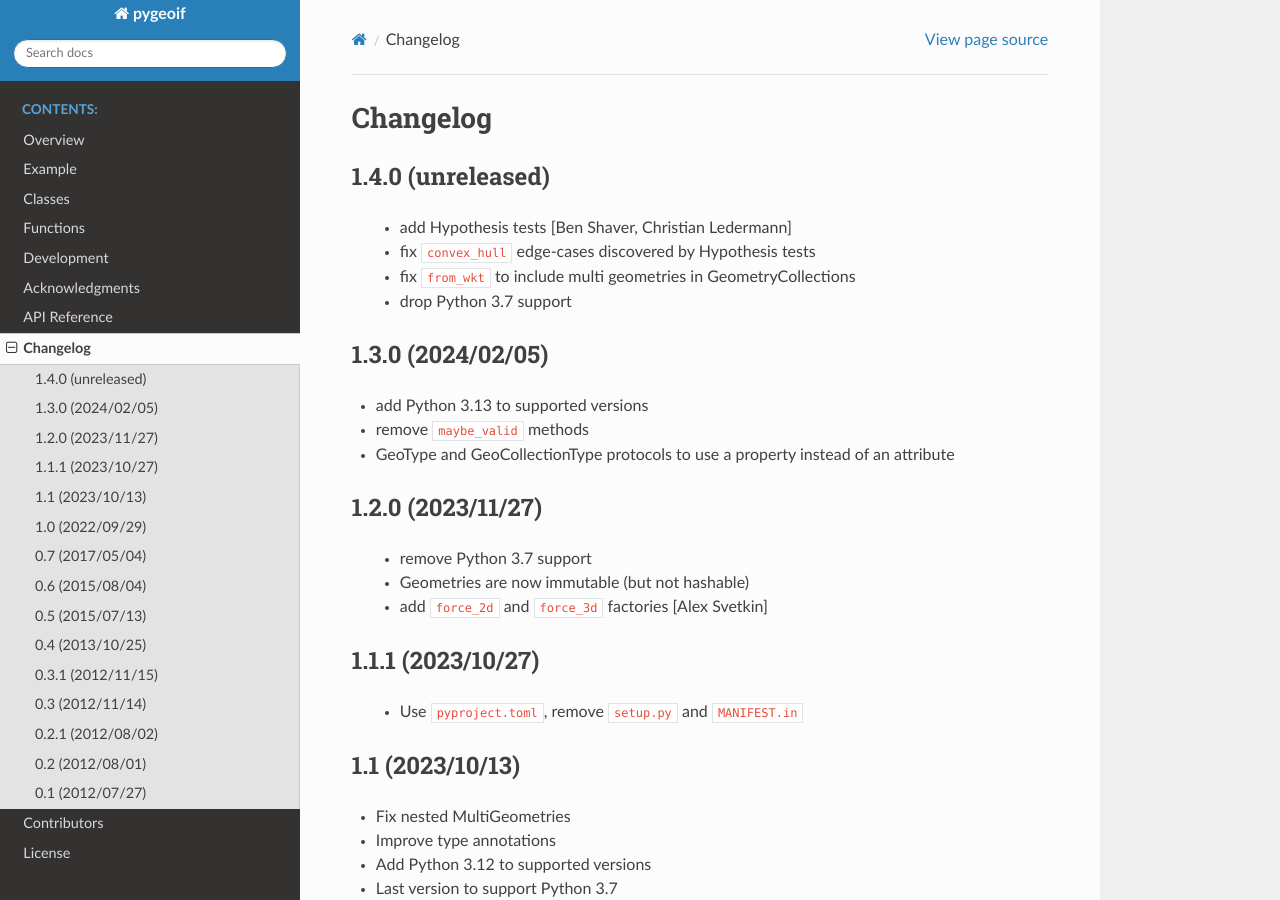
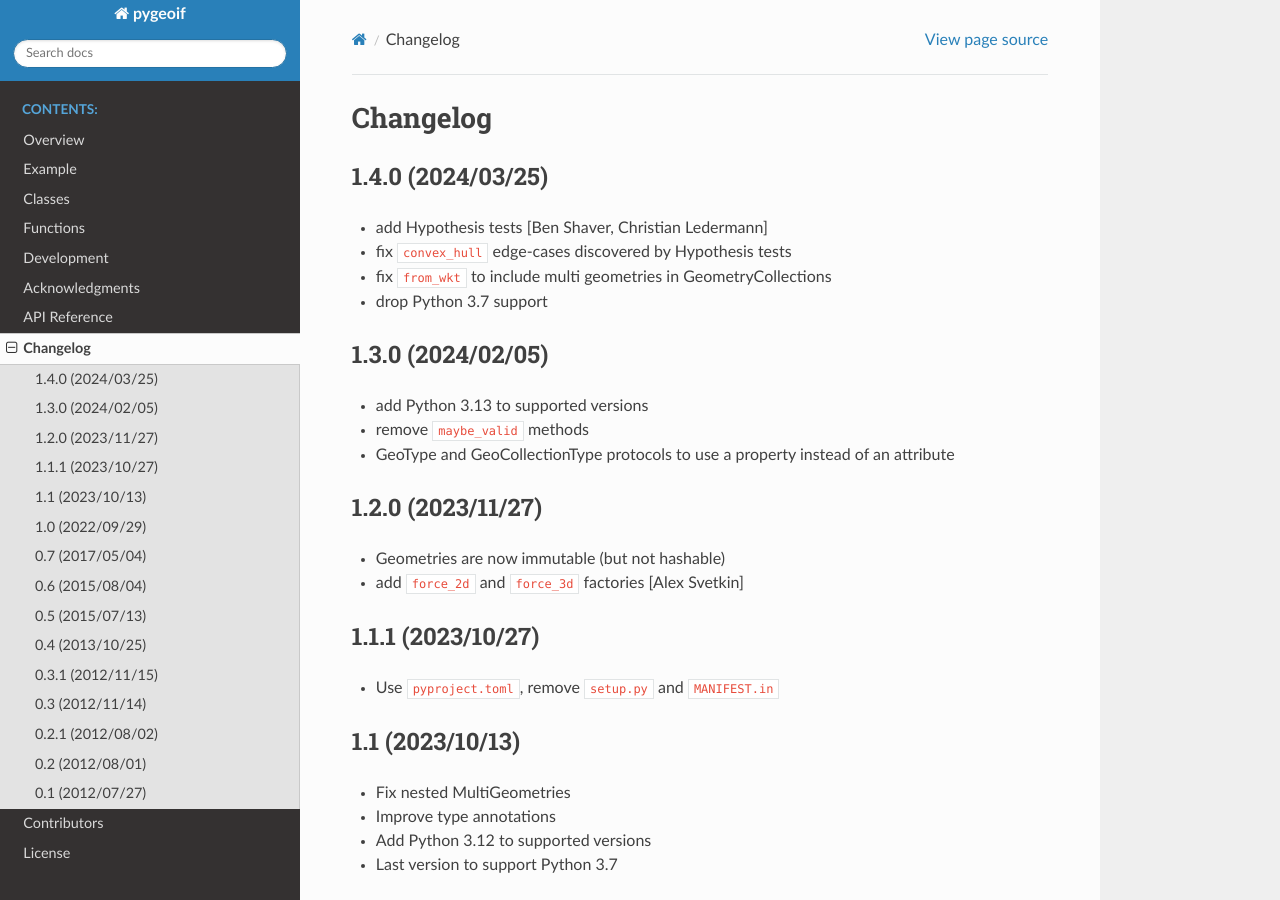
Before and after one commit to cleder/pygeoif, a Sphinx documentation site: the page built from docs/HISTORY.rst, in a window 1280 px wide and 900 px high. Built offline with Sphinx 7.4.7 and the Read the Docs theme 2.0.0, drawn with Linux system fonts in a browser that asks for light colours; the version number could not be read and is left out.

Commit message:
prepare 1.4 release

```diff
--- a/docs/HISTORY.rst
+++ b/docs/HISTORY.rst
@@ -1,12 +1,13 @@
 Changelog
 =========
 
-1.4.0 (unreleased)
+1.4.0 (2024/03/25)
 ------------------
- - add Hypothesis tests [Ben Shaver, Christian Ledermann]
- - fix ``convex_hull`` edge-cases discovered by Hypothesis tests
- - fix ``from_wkt`` to include multi geometries in GeometryCollections
- - drop Python 3.7 support
+
+- add Hypothesis tests [Ben Shaver, Christian Ledermann]
+- fix ``convex_hull`` edge-cases discovered by Hypothesis tests
+- fix ``from_wkt`` to include multi geometries in GeometryCollections
+- drop Python 3.7 support
 
 1.3.0 (2024/02/05)
 ------------------
@@ -18,14 +19,13 @@ Changelog
 1.2.0 (2023/11/27)
 ------------------
 
- - remove Python 3.7 support
- - Geometries are now immutable (but not hashable)
- - add ``force_2d`` and ``force_3d`` factories [Alex Svetkin]
+- Geometries are now immutable (but not hashable)
+- add ``force_2d`` and ``force_3d`` factories [Alex Svetkin]
 
 1.1.1 (2023/10/27)
 ------------------
 
- - Use ``pyproject.toml``, remove ``setup.py`` and ``MANIFEST.in``
+- Use ``pyproject.toml``, remove ``setup.py`` and ``MANIFEST.in``
 
 1.1 (2023/10/13)
 -----------------
```
Also changed, not shown: .sourcery.yaml, 2 other files.
